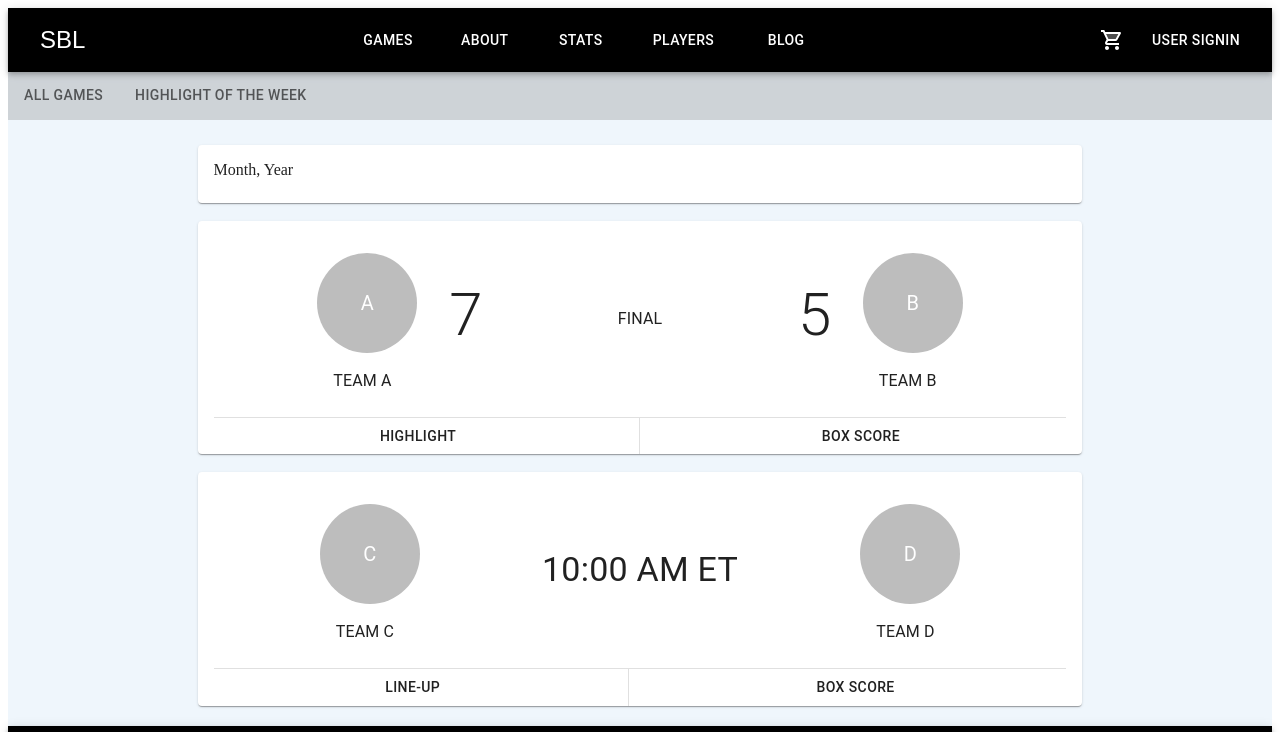
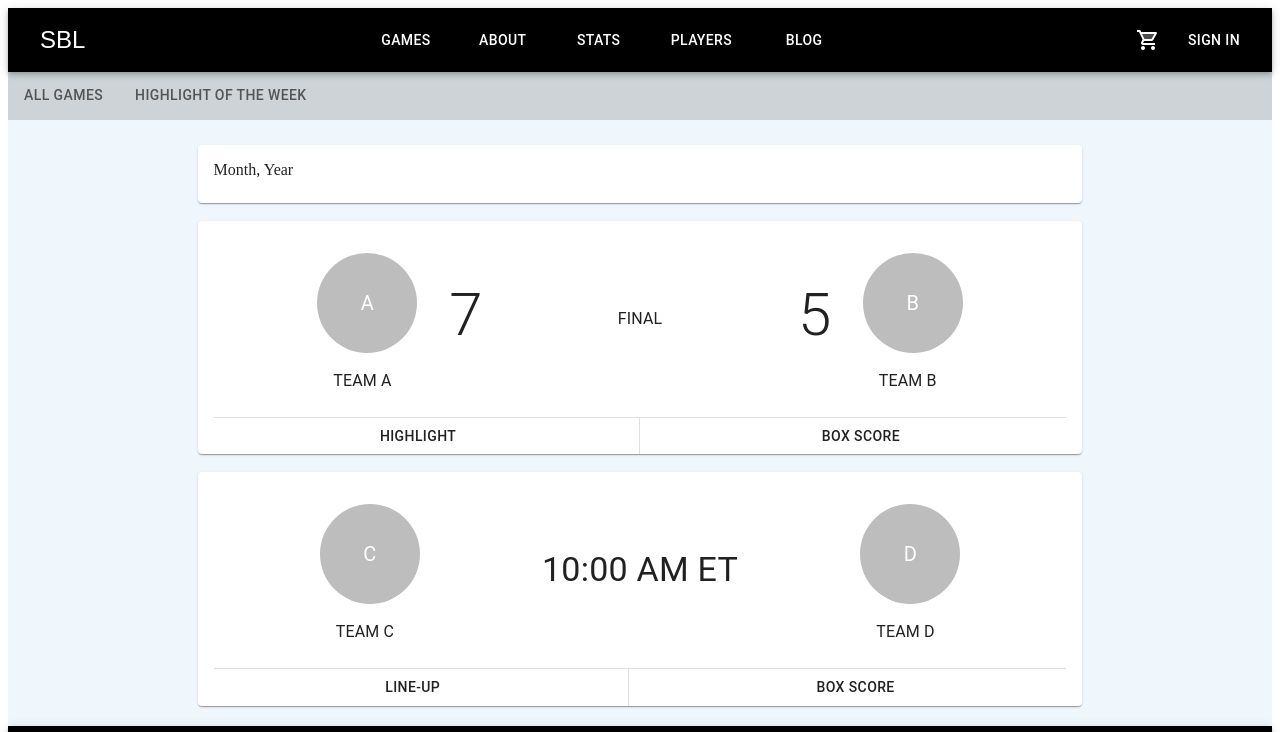
Before and after one commit to walethesolution/SBL, a React (Create React App) app in the folder sbl-frontend/: page /games in a window 1280 px wide. Shown: the top 732 px of the page. Built offline with nearby package versions, Linux system fonts and the light colour scheme.

Commit message:
Change User SignIn to Sign In

```diff
--- a/sbl-frontend/src/components/games/index.tsx
+++ b/sbl-frontend/src/components/games/index.tsx
@@ -10,7 +10,6 @@ import {
   Tab,
   Stack,
   Avatar,
-  AppBar,
 } from "@mui/material";
 
 export default function Games() {
--- a/sbl-frontend/src/components/landing-page/Header/index.tsx
+++ b/sbl-frontend/src/components/landing-page/Header/index.tsx
@@ -35,7 +35,7 @@ export default function Header() {
         <Button color="inherit" style={navStyles}>
           <ShoppingCartTwoToneIcon />
         </Button>
-        <Button color="inherit">User SignIn</Button>
+        <Button color="inherit">Sign In</Button>
       </Toolbar>
     </AppBar>
   );
--- a/sbl-frontend/src/components/players/index.tsx
+++ b/sbl-frontend/src/components/players/index.tsx
@@ -27,11 +27,7 @@ export default function Players() {
           }}
         >
           <Box>
-            {/* <Stack> */}
-            {/* <Grid container>
-                <Grid item> */}
             <Typography variant="h6">LEAGUE ROSTER</Typography>
-
             <Typography variant="h6">filter</Typography>
             <Tabs>
               <Tab value="0" label="Player" />
```
